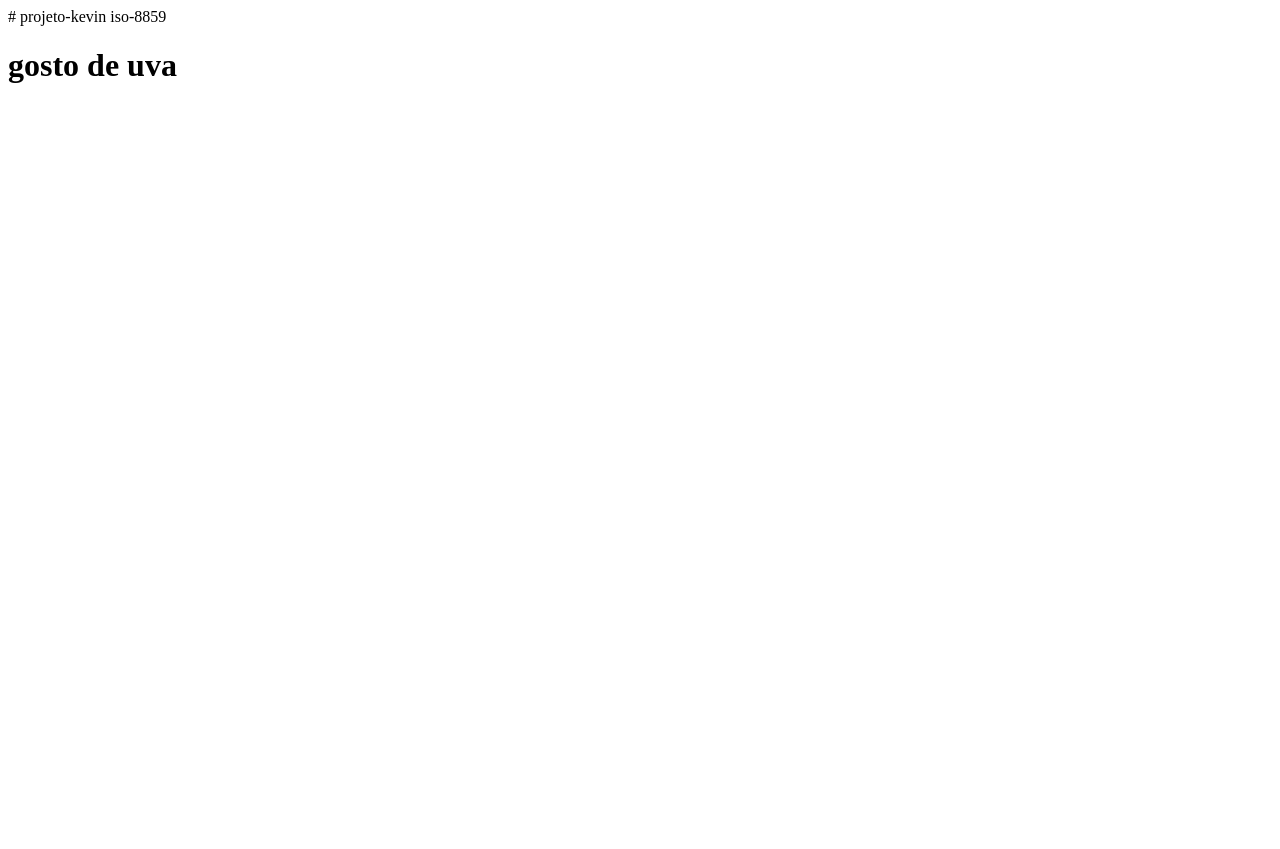
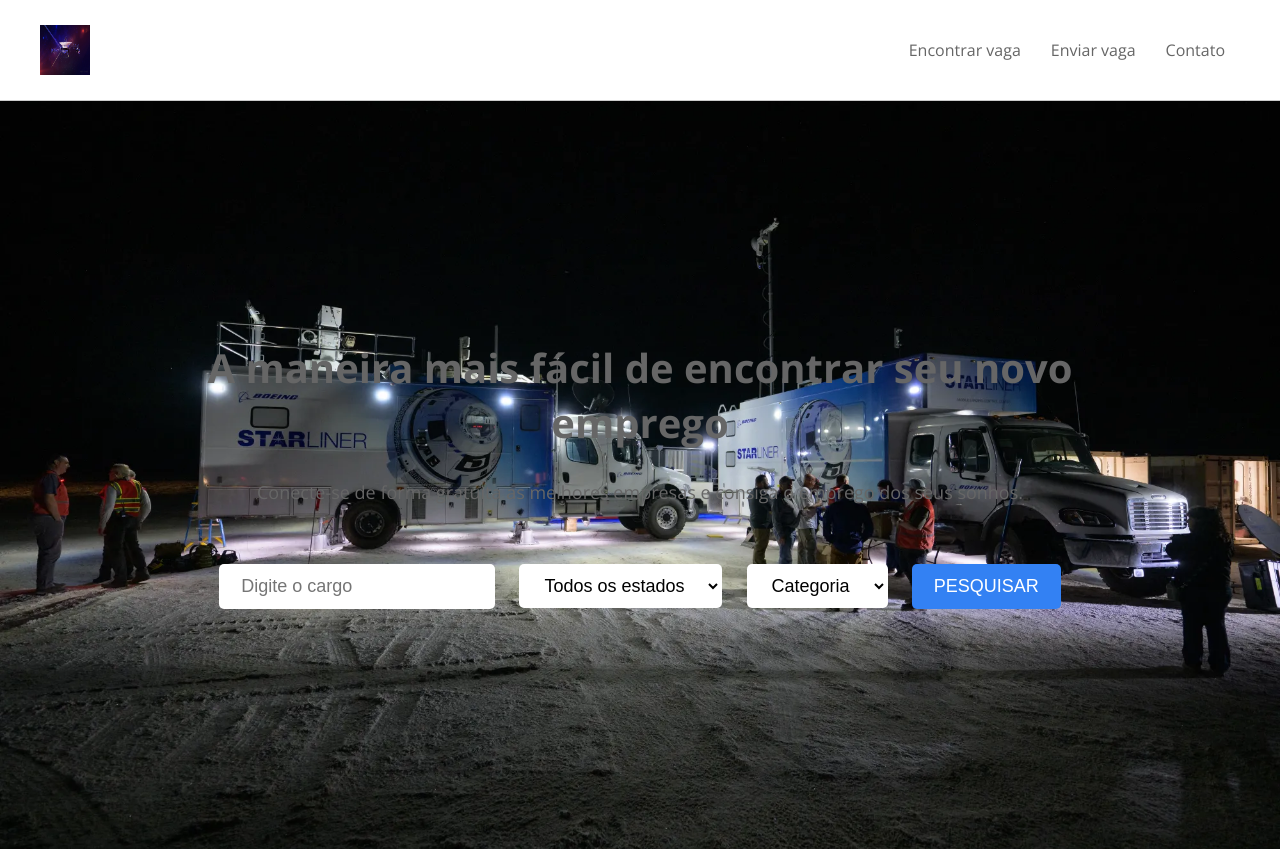
Before and after one commit to kevinribeirodepqulq/projeto-kevin, a plain HTML site: page index.html in a window 1280 px wide. Before the commit the page ends 800 px from the top, so only its background shows below. Drawn offline with nearby package versions, Linux system fonts and the light colour scheme; files that its build step writes are made by us from their sources.

Commit message:
Add files via upload

```diff
--- /dev/null
+++ b/img/css/style.css
@@ -0,0 +1,134 @@
+/* geral */
+html {
+	font-family: 'Open Sans', sans-serif;
+}
+
+/* reset */
+body {
+	margin: 0;
+}
+
+h1, h2, h3, h4, h5, p, span {
+	margin: 0;
+	color: #666;
+}
+
+.container {
+	max-width: 1920px;
+	width: 100%;
+}
+
+/* header */
+header {
+	position: relative;
+	top: 0;
+	height: auto;
+	width: 100%;
+}
+
+/* navbar */
+nav {
+	position: fixed;
+	top: 0;
+	height: 100px;
+	width: 100%;
+	z-index: 1;
+	background-color: #FFF;
+	border-bottom: 1px solid #CCC;
+ }
+
+ nav:after {
+ 	clear: both;
+ 	content: "";
+ 	display: block;
+ }
+
+ .nav-container {
+ 	max-width: 1200px;
+ 	position: relative;
+ 	margin-right: auto;
+ 	margin-left: auto;
+ }
+
+ #logo {
+ 	width: 50px;
+ 	height: 50px;
+ 	margin-top: 25px;
+ }
+
+ .nav-container ul {
+ 	float: right;
+ 	height: 100px;
+ 	line-height: 100px;
+ 	margin: 0;
+ }
+
+ .nav-container li {
+ 	list-style: none;
+ 	float: left;
+ 	margin: 0 15px;
+ }
+
+ .nav-container li a {
+ 	text-decoration: none;
+ 	color: #666;
+ 	transition: .5s;
+ }
+
+ .nav-container li a:hover {
+ 	color: #3381F3;
+ }
+
+/* banner  */
+ #main-banner {
+ 	background-color: red;
+ 	background: url('../img/banner6.jpg') no-repeat;
+ 	background-size: cover;
+ 	background-position: 0 55%;
+ 	position: relative;
+ 	margin-top: 100px;
+ }
+
+ #search-form {
+ 	position: relative;
+ 	width: 80%;
+ 	margin-left: auto;
+ 	margin-right: auto;
+ 	padding-top: 15em;
+ 	padding-bottom: 15em;
+ 	text-align: center;
+ }
+
+ #search-form h1 {
+ 	font-size: 40px;
+ }
+
+ #search-form p {
+ 	margin-top: 30px;
+ 	margin-bottom: 60px;
+ 	font-size: 18px;
+ 	font-weight: 300px;
+ }
+
+/* Formulario */
+ #search-form input, #search-form select {
+ 	background-color: #FFF;
+ 	border-radius: 5px;
+ 	border-color: transparent;
+ 	padding: 10px 20px;
+ 	font-size: 18px;
+ 	margin: 0 10px;
+ }
+
+#search-form input[type=submit] {
+ 	background-color: #3381f3;
+ 	text-transform: uppercase;
+ 	color: #FFF;
+ 	cursor: pointer;
+ 	transition: 0.5s;
+ }
+
+ #search-form input[type=submit]:hover {
+ 	background-color: #2B79EB;
+ 	/*background-color: #191970;*/
+ }
--- a/index.html
+++ b/index.html
@@ -1,30 +1,46 @@
-# projeto-kevin
-<DOC.type.html>
-
+<!DOCTYPE html>
 <html>
- <meta charet=´ÚTF 8´´>iso-8859
- <meta.name=´´viewport´´,,content=´´wwidth=device-width,initial-scale=1.0>
-  <link-real=´´stylesheat´´type=´´text/css.href/styleheet.css´´>
-
-
-
-
+	<head>
+		<title>JobFinder</title>
+		<meta charset="UTF-8">
+		<meta name="viewport" content="width=device-width, initial-scale=1.0">
+		<link rel="stylesheet" type="text/css" href="css/style.css">
+		<link rel="preconnect" href="https://fonts.googleapis.com">
+		<link rel="preconnect" href="https://fonts.gstatic.com" crossorigin>
+		<link href="https://fonts.googleapis.com/css2?family=Open+Sans:ital,wght@0,300..800;1,300..800&display=swap" rel="stylesheet">
+		<link rel="stylesheet" href="https://cdnjs.cloudflare.com/ajax/libs/font-awesome/6.5.1/css/all.min.css">
+	</head>
+	<body>
+		<div class="container">
+			<header>
+				<nav>
+					<div class="nav-container">
+						<img id="logo" src="img/logo.png" alt="JobFinder">
+						<ul>
+							<li><a href="#">Encontrar vaga</a></li>
+							<li><a href="#">Enviar vaga</a></li>
+							<li><a href="#">Contato</a></li>
+						</ul>
+					</div>
+				</nav>
+				<div id="main-banner">
+					<div id="search-form">
+						<h1>A maneira mais fácil de encontrar seu novo emprego</h1>
+						<p>Conecte-se de forma gratuita as melhores empresas e consiga o emprego dos seus sonhos.</p>
+						<form>
+							<input type="text" name="job" placeholder="Digite o cargo">
+							<select name="region">
+								<option value="">Todos os estados</option>
+							</select>
+							<select name="category">
+								<option value="">Categoria</option>
+							</select>
+							<input type="submit" value="Pesquisar">
+						</form>
+					</div>
+				</div>
+			</header>
+		</div>
+	</body>
+	<!-- <script src="https://kit.fontawesome.com/595d04b7d2.js" crossorigin="anonymous"></script> -->
 </html>
-
-
-<head>
-
-</head>
-
-
-<body>
-
-
-</body>
-
-<h1> gosto de uva
-
-</h1>
-
-
-<h2>
--- /dev/null
+++ b/style.css
@@ -0,0 +1,134 @@
+/* geral */
+html {
+	font-family: 'Open Sans', sans-serif;
+}
+
+/* reset */
+body {
+	margin: 0;
+}
+
+h1, h2, h3, h4, h5, p, span {
+	margin: 0;
+	color: #666;
+}
+
+.container {
+	max-width: 1920px;
+	width: 100%;
+}
+
+/* header */
+header {
+	position: relative;
+	top: 0;
+	height: auto;
+	width: 100%;
+}
+
+/* navbar */
+nav {
+	position: fixed;
+	top: 0;
+	height: 100px;
+	width: 100%;
+	z-index: 1;
+	background-color: #FFF;
+	border-bottom: 1px solid #CCC;
+ }
+
+ nav:after {
+ 	clear: both;
+ 	content: "";
+ 	display: block;
+ }
+
+ .nav-container {
+ 	max-width: 1200px;
+ 	position: relative;
+ 	margin-right: auto;
+ 	margin-left: auto;
+ }
+
+ #logo {
+ 	width: 50px;
+ 	height: 50px;
+ 	margin-top: 25px;
+ }
+
+ .nav-container ul {
+ 	float: right;
+ 	height: 100px;
+ 	line-height: 100px;
+ 	margin: 0;
+ }
+
+ .nav-container li {
+ 	list-style: none;
+ 	float: left;
+ 	margin: 0 15px;
+ }
+
+ .nav-container li a {
+ 	text-decoration: none;
+ 	color: #666;
+ 	transition: .5s;
+ }
+
+ .nav-container li a:hover {
+ 	color: #3381F3;
+ }
+
+/* banner  */
+ #main-banner {
+ 	background-color: red;
+ 	background: url('../img/banner6.jpg') no-repeat;
+ 	background-size: cover;
+ 	background-position: 0 55%;
+ 	position: relative;
+ 	margin-top: 100px;
+ }
+
+ #search-form {
+ 	position: relative;
+ 	width: 80%;
+ 	margin-left: auto;
+ 	margin-right: auto;
+ 	padding-top: 15em;
+ 	padding-bottom: 15em;
+ 	text-align: center;
+ }
+
+ #search-form h1 {
+ 	font-size: 40px;
+ }
+
+ #search-form p {
+ 	margin-top: 30px;
+ 	margin-bottom: 60px;
+ 	font-size: 18px;
+ 	font-weight: 300px;
+ }
+
+/* Formulario */
+ #search-form input, #search-form select {
+ 	background-color: #FFF;
+ 	border-radius: 5px;
+ 	border-color: transparent;
+ 	padding: 10px 20px;
+ 	font-size: 18px;
+ 	margin: 0 10px;
+ }
+
+#search-form input[type=submit] {
+ 	background-color: #3381f3;
+ 	text-transform: uppercase;
+ 	color: #FFF;
+ 	cursor: pointer;
+ 	transition: 0.5s;
+ }
+
+ #search-form input[type=submit]:hover {
+ 	background-color: #2B79EB;
+ 	/*background-color: #191970;*/
+ }
```
Also changed, not shown: img/banner6.jpg (added), img/logo.png (added).
